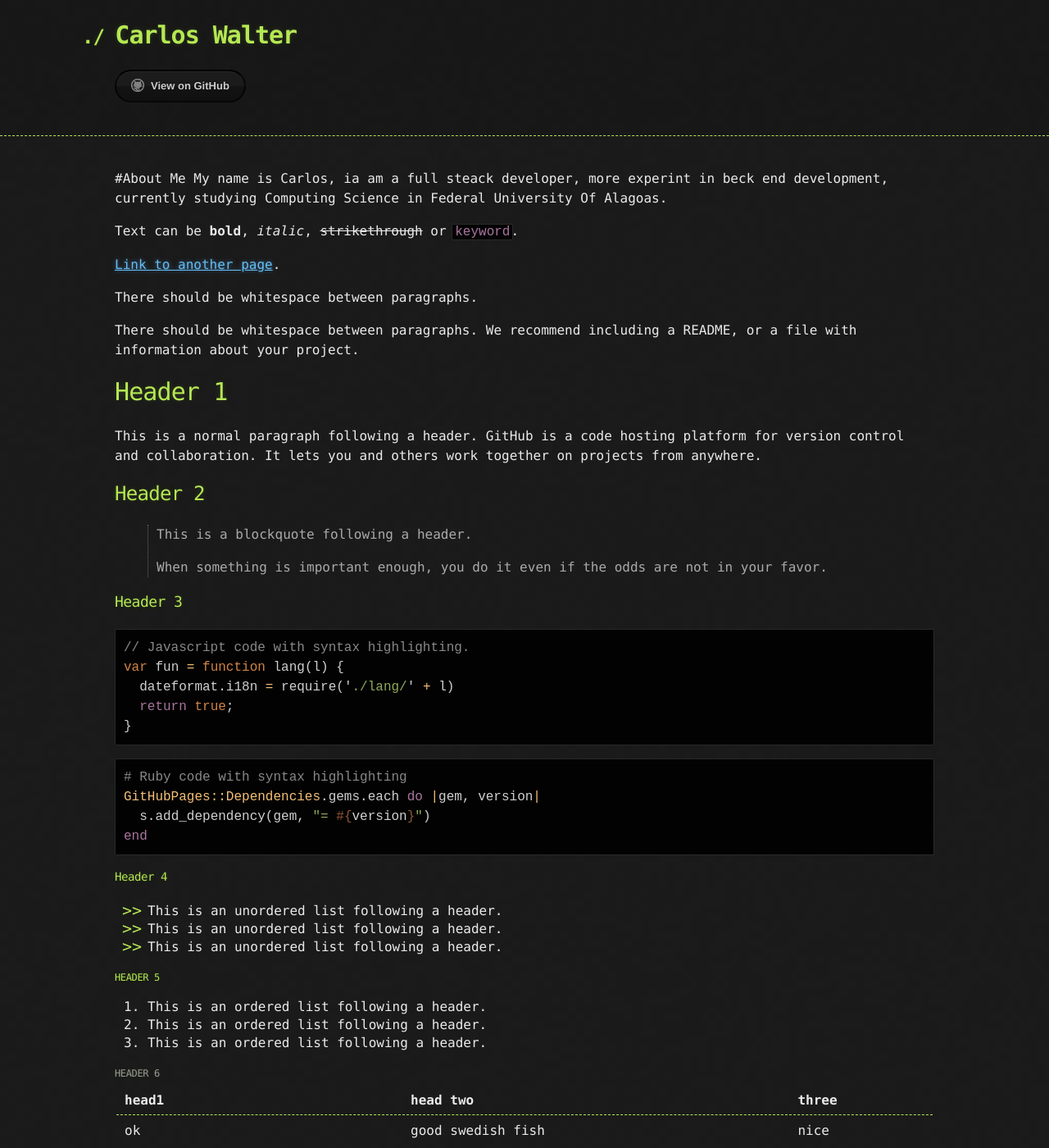
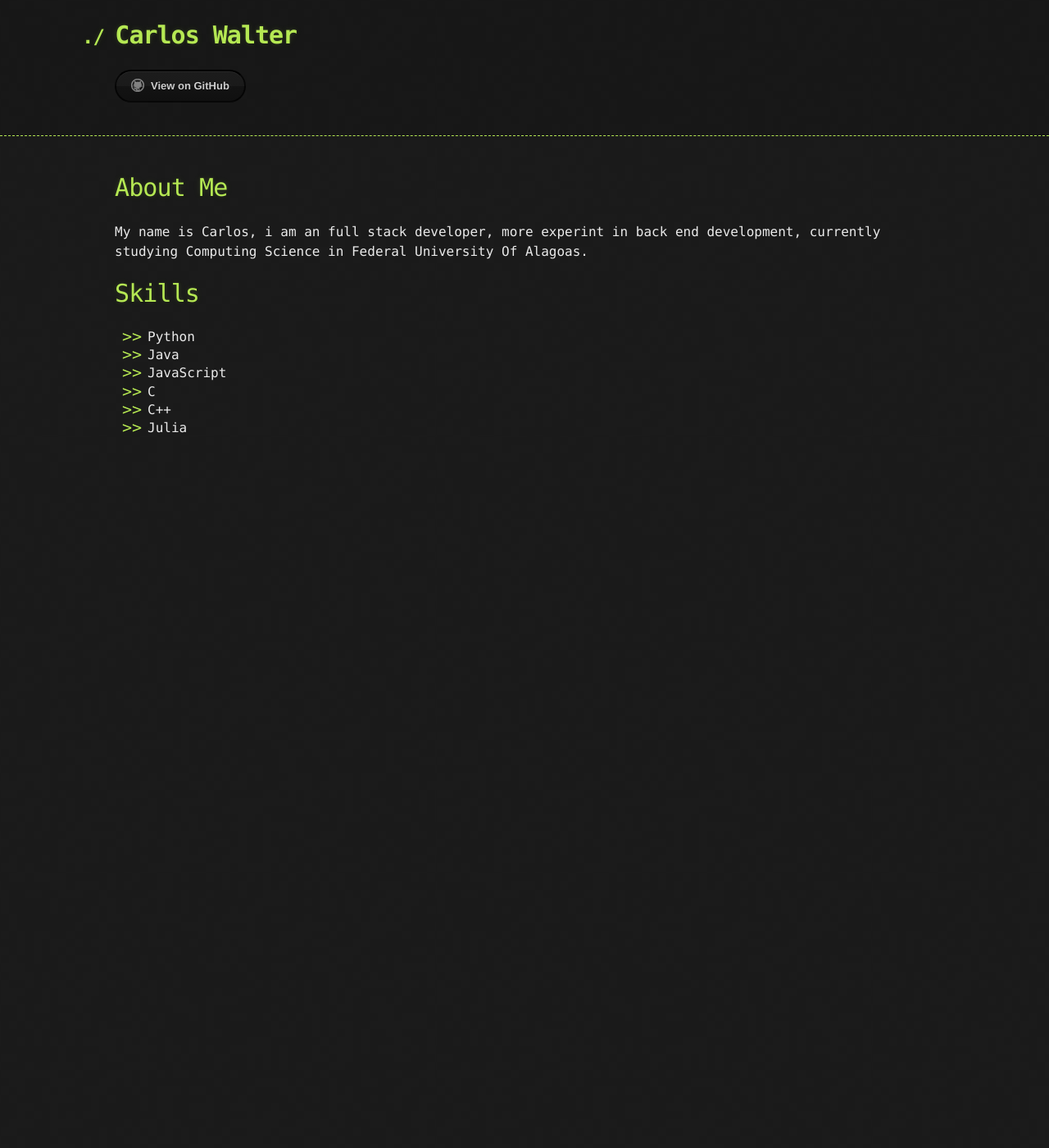
Before and after one commit to CarlosW1998/CarlosW1998.github.io, a Jekyll site: the page built from index.md, in a window 1280 px wide and 1400 px high. Shown: the whole window at 82% size. Built offline with Jekyll 4.4.1, drawn with Linux system fonts in a browser that asks for light colours; the repository's description, which GitHub fills in, is left out; our own code applies the rules of GitHub Pages for plain Markdown files; some of the changed text lies outside the part shown.

Commit message:
initial informations

````diff
--- a/index.md
+++ b/index.md
@@ -2,21 +2,30 @@
 layout: default
 ---
 
-#About Me
-My name is Carlos, ia am a full steack developer, more experint in beck end
+# About Me
+My name is Carlos, i am an full stack developer, more experint in back end
 development, currently studying Computing Science in Federal University Of
 Alagoas.
 
 
-Text can be **bold**, _italic_, ~~strikethrough~~ or `keyword`.
+<!-- Text can be **bold**, _italic_, ~~strikethrough~~ or `keyword`.
 
 [Link to another page](./another-page.html).
 
 There should be whitespace between paragraphs.
 
-There should be whitespace between paragraphs. We recommend including a README, or a file with information about your project.
+There should be whitespace between paragraphs. We recommend including a README, or a file with information about your project. -->
 
-# Header 1
+# Skills
+
+*   Python
+*   Java
+*   JavaScript
+*   C
+*   C++
+*   Julia
+
+<!-- # Header 1
 
 This is a normal paragraph following a header. GitHub is a code hosting platform for version control and collaboration. It lets you and others work together on projects from anywhere.
 
@@ -126,4 +135,4 @@ Long, single-line code blocks should not wrap. They should horizontally scroll i
 
 ```
 The final element.
-```
+``` -->
````
